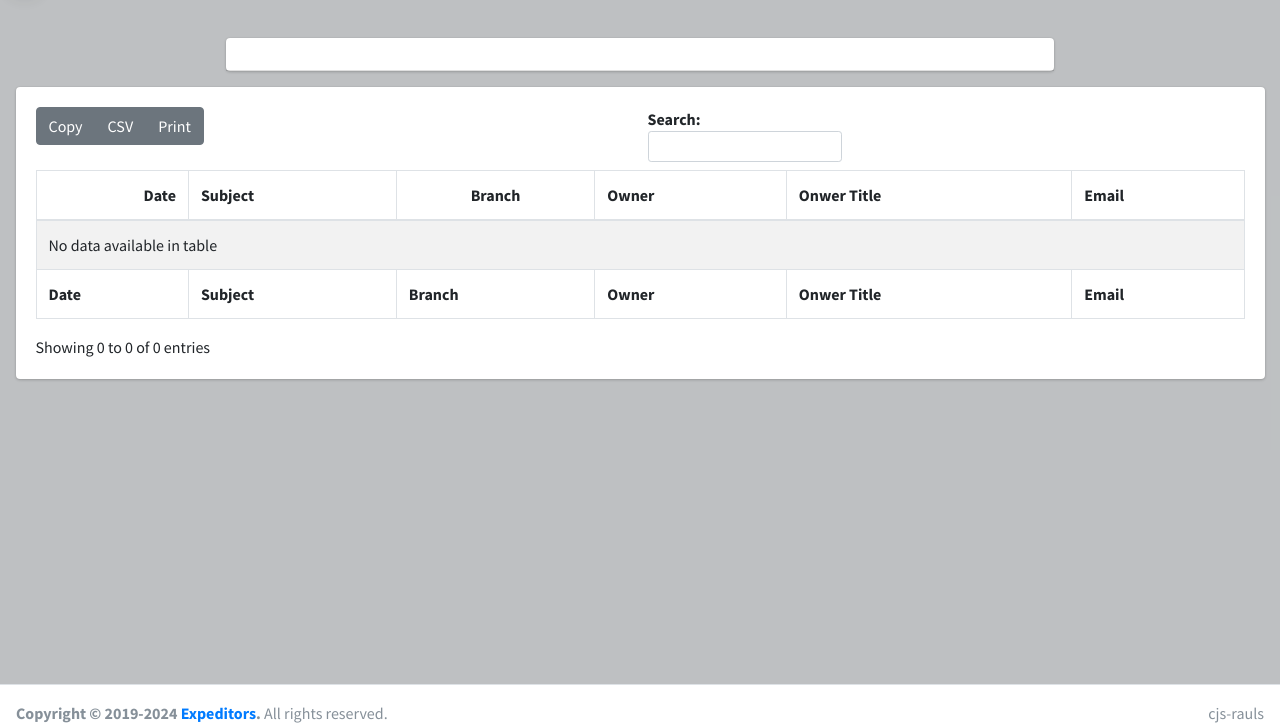
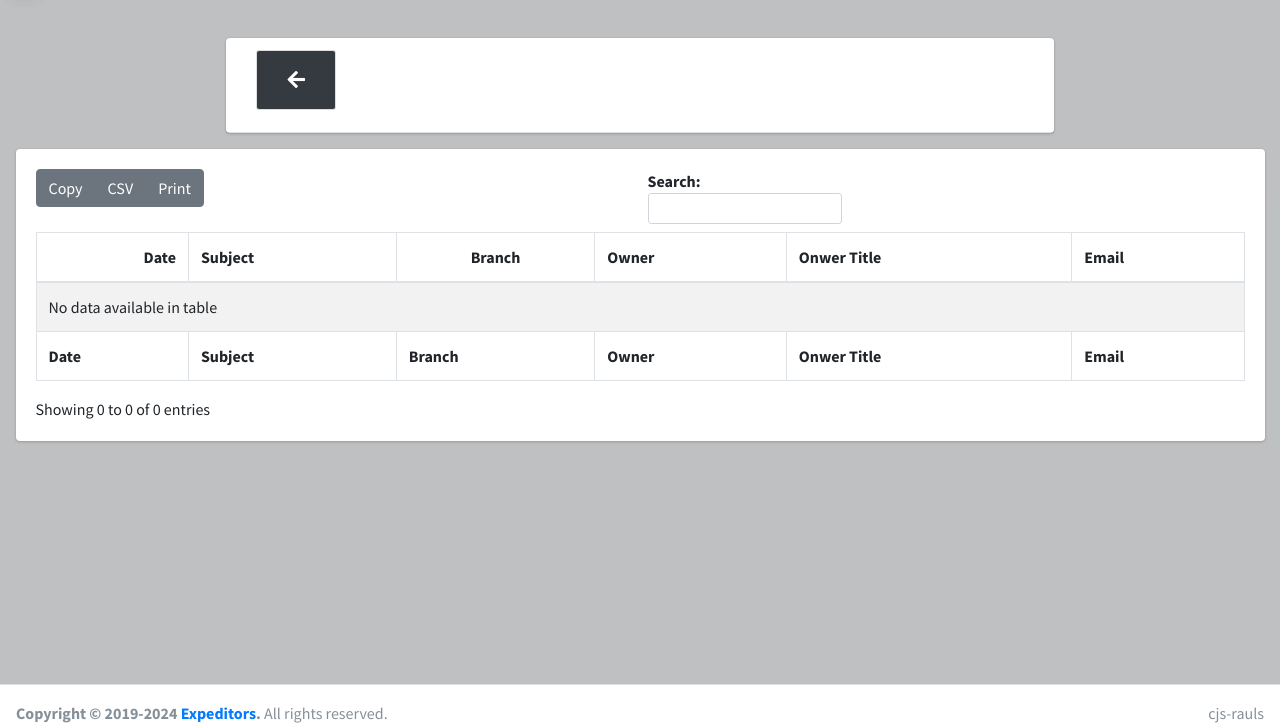
Before and after one commit to raul-sandoval/gso, a Flask app: template webapps/templates/discovery_toolkit/meetings.html in a window 1280 px wide. Shown: the part 59-783 px from the top of the page. Run offline with Flask 3, Linux system fonts and the light colour scheme; the template is opened without the code that fills it, so the values that code supplies are empty; some libraries are stand-ins or nearby versions.

Commit message:
update: add return link

```diff
--- a/webapps/templates/discovery_toolkit/meetings.html
+++ b/webapps/templates/discovery_toolkit/meetings.html
@@ -9,10 +9,13 @@
 {% endblock %}
 
 {% block content %}
-<div class="row d-flex p-0">
+<div class="row d-flex">
   <div class="col-8 mx-auto">
     <div class="card">
       <div class="card-header d-flex">
+        <button class="btn btn-app btn-sm bg-dark" onclick="history.back()">
+          <i class="fa fa-arrow-left"></i>
+        </button>
         <h2 class="mx-auto"> <u><span class="text-bold">{{response.account_name}}</span></u> <span>{{response.meeting_type}}</span></h2>
       </div>
     </div>
--- a/webapps/templates/discovery_toolkit/opportunities.html
+++ b/webapps/templates/discovery_toolkit/opportunities.html
@@ -13,6 +13,9 @@
   <div class="col-8 mx-auto">
     <div class="card">
       <div class="card-header d-flex">
+        <button class="btn btn-app btn-sm bg-dark" onclick="history.back()">
+          <i class="fa fa-arrow-left"></i>
+        </button>
         <h2 class="mx-auto"> <u><span class="text-bold">{{response.account_name}}</span></u> <span>{{response.opportunity_type}}</span></h2>
       </div>
     </div>
```
